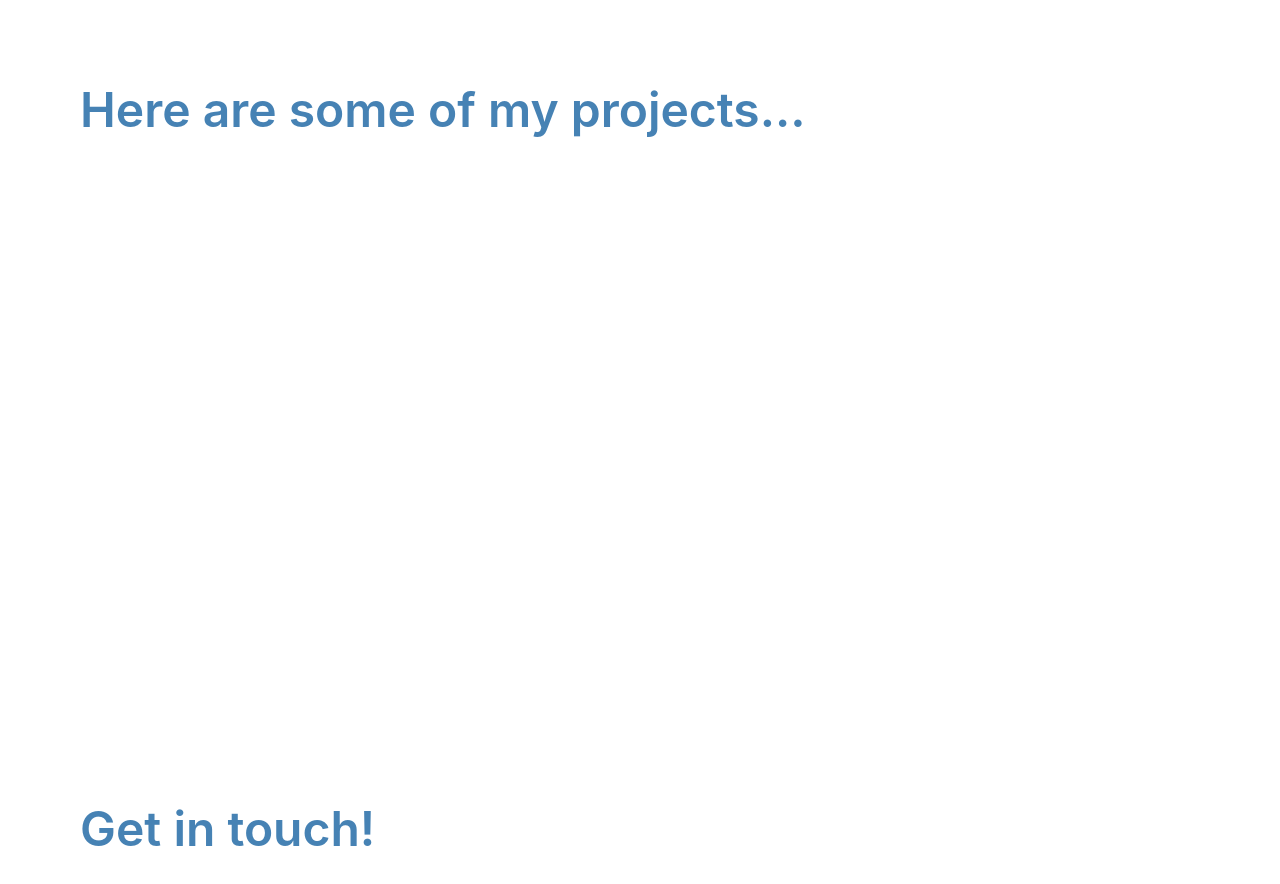
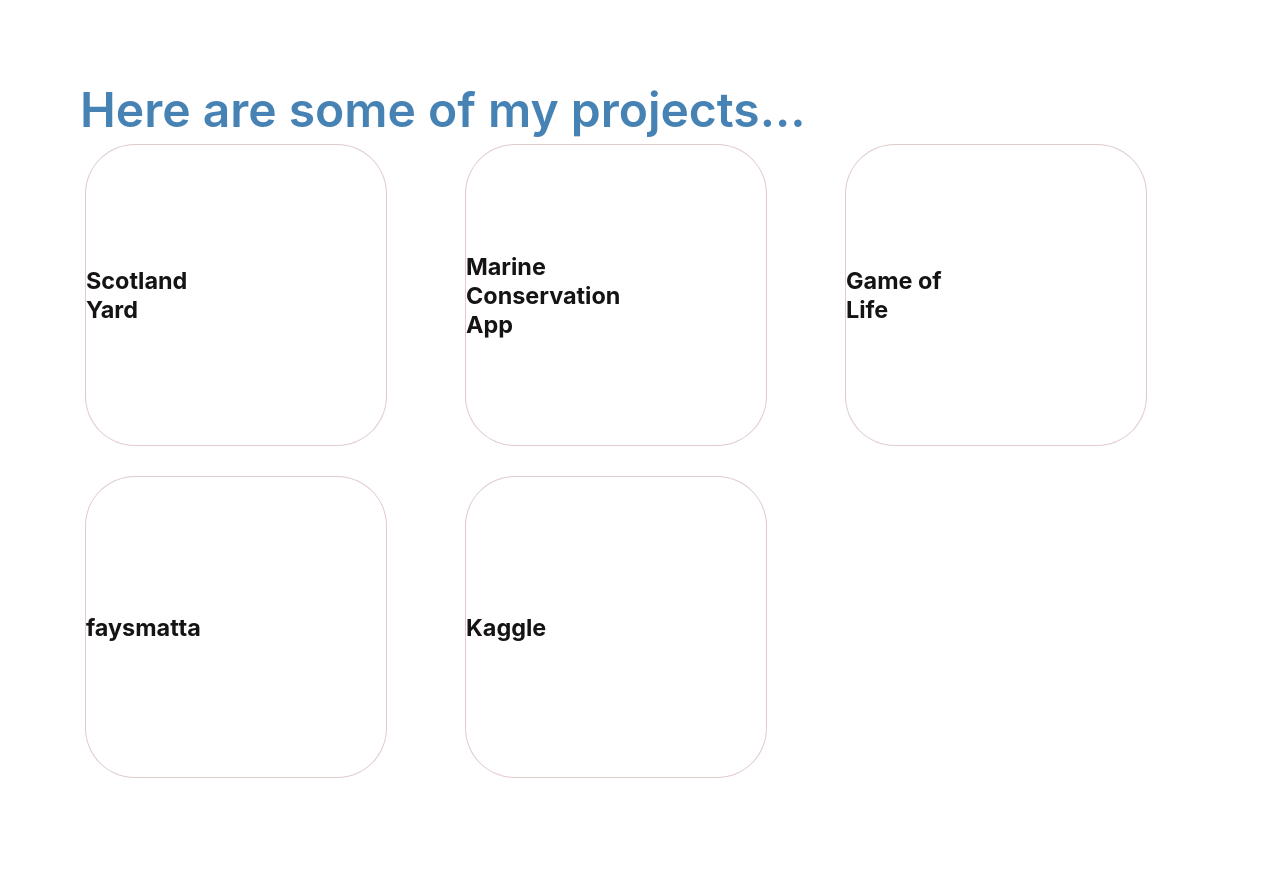
Before and after one commit to everettmakes/portfolio, a React (Create React App) app in the folder portfolio-app/: page / in a window 1280 px wide. Shown: the part 700-1584 px from the top of the page. Built offline with nearby package versions, Linux system fonts and the light colour scheme.

Commit message:
basic project layout

```diff
--- a/portfolio-app/src/home_page.jsx
+++ b/portfolio-app/src/home_page.jsx
@@ -1,4 +1,5 @@
 import React from "react";
+import ProjectsGrid from "./projects_grid";
 
 const Welcome = () => {
     return (
@@ -19,7 +20,8 @@
     return <div id="projects">
         <div id="keyWord">
             Here are some of my projects...
-            </div>
+        </div>
+        <ProjectsGrid />
         </div>;
 };
 
--- /dev/null
+++ b/portfolio-app/src/projects.css
@@ -0,0 +1,74 @@
+.projects-grid {
+  display: grid;
+  grid-template-columns: repeat(3, 1fr); /* 3 columns */
+  gap: 20px;
+  justify-content: center; /* Center the grid horizontally */
+  max-width: 1200px; /* Set a maximum width for the grid */
+  margin: 0 auto; /* Center the grid container in the viewport */
+}
+
+.project-item {
+/*
+    padding: 20px;
+    background-color: #f9f9f9;
+    border: 1px solid #ddd;
+    border-radius: 8px;
+    cursor: pointer;
+    transition: background-color 0.3s ease;
+    position: relative;
+    height: 180px; /* Fixed height to maintain the size
+    overflow: hidden;  Prevent overflow when description is hidden */
+
+    background-color: white;
+    border: 1px solid rgba(205, 171, 171, 0.6);
+    font-weight: 600;
+    font-size: 20px;
+    outline: none;
+    border-radius: 50px;
+    cursor: pointer;
+    color: #141414;
+    float: center;
+    margin: 5px;
+    height: 300px;
+    width: 300px;
+    opacity: 1;
+    transition-duration: 0.3s;
+    display: flex;
+
+    justify-content: center; /* Horizontal centering */
+    align-items: center;     /* Vertical centering */
+  }
+
+  .project-item:hover {
+    background-color: skyblue;
+  }
+
+/* Reserve space for the description but keep it hidden */
+.project-description {
+  opacity: 0;
+  max-height: 0;
+  transition: opacity 0.3s ease, max-height 0.3s ease;
+  font-size: 0.9em;
+  color: #555;
+}
+
+/* When hovering over the item, reveal the description */
+.project-item:hover .project-description {
+  opacity: 1;
+  max-height: 100px; /* Ensure the description fits within the reserved space */
+}
+
+h3 {
+  left: 250;
+}
+
+.click-info {
+  font-size: 0.9em;
+  color: #888;
+}
+
+@media (max-width: 768px) {
+  .projects-grid {
+    grid-template-columns: 1fr; /* Stack on mobile */
+  }
+}
--- /dev/null
+++ b/portfolio-app/src/projects_grid.jsx
@@ -0,0 +1,64 @@
+import React from "react";
+import "./projects.css";
+
+const projectData = [
+  {
+    id: 1,
+    title: "Scotland Yard",
+    description: "I completed this coursework in Java",
+    url: "private", // Simulating private link
+  },
+  {
+    id: 2,
+    title: "Marine Conservation App",
+    description: "My team came top in the year for our project",
+    url: "https://example.com/marine-conservation", // Public link
+  },
+  {
+    id: 3,
+    title: "Game of Life",
+    description: "I completed this coursework in C",
+    url: "private", // Simulating private link
+  },
+  {
+    id: 4,
+    title: "faysmatta",
+    description: "This is a full stack MERN app",
+    url: "https://example.com/faysmatta", // Public link
+  },
+  {
+    id: 5,
+    title: "Kaggle",
+    description: "Here you can see my data science activities on Kaggle",
+    url: "https://kaggle.com", // Public link
+  },
+];
+
+const Project = ({ project }) => {
+  const handleClick = () => {
+    if (project.url === "private") {
+      alert("This project is private and cannot be accessed.");
+    } else {
+      window.open(project.url, "_blank"); // Open the project link in a new tab
+    }
+  };
+
+  return (
+    <div className="project-item" onClick={handleClick}>
+      <h3>{project.title}</h3>
+      <p className="project-description">{project.description}</p>
+    </div>
+  );
+};
+
+const ProjectsGrid = () => {
+  return (
+    <div className="projects-grid">
+      {projectData.map((project) => (
+        <Project key={project.id} project={project} />
+      ))}
+    </div>
+  );
+};
+
+export default ProjectsGrid;
```
